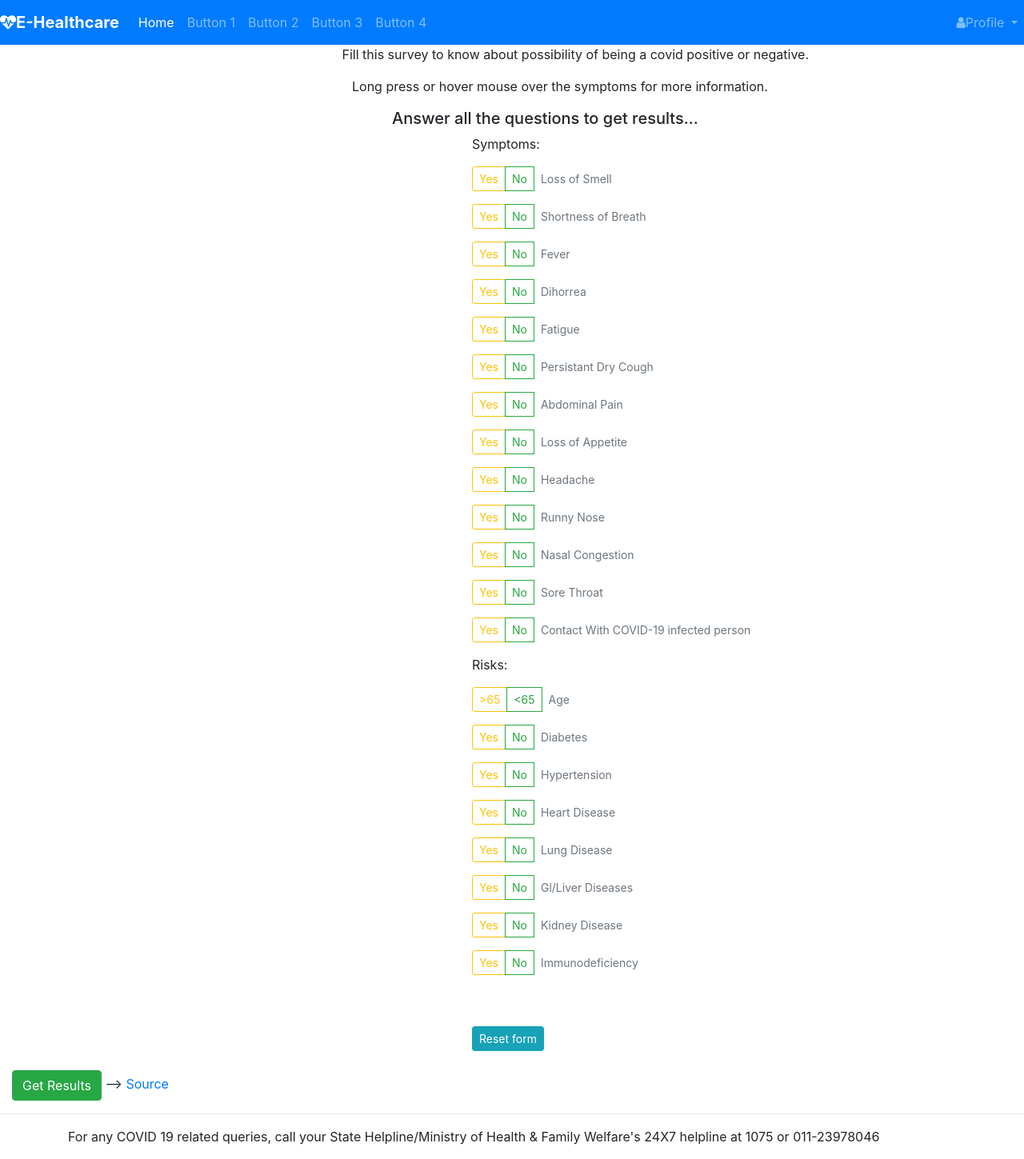
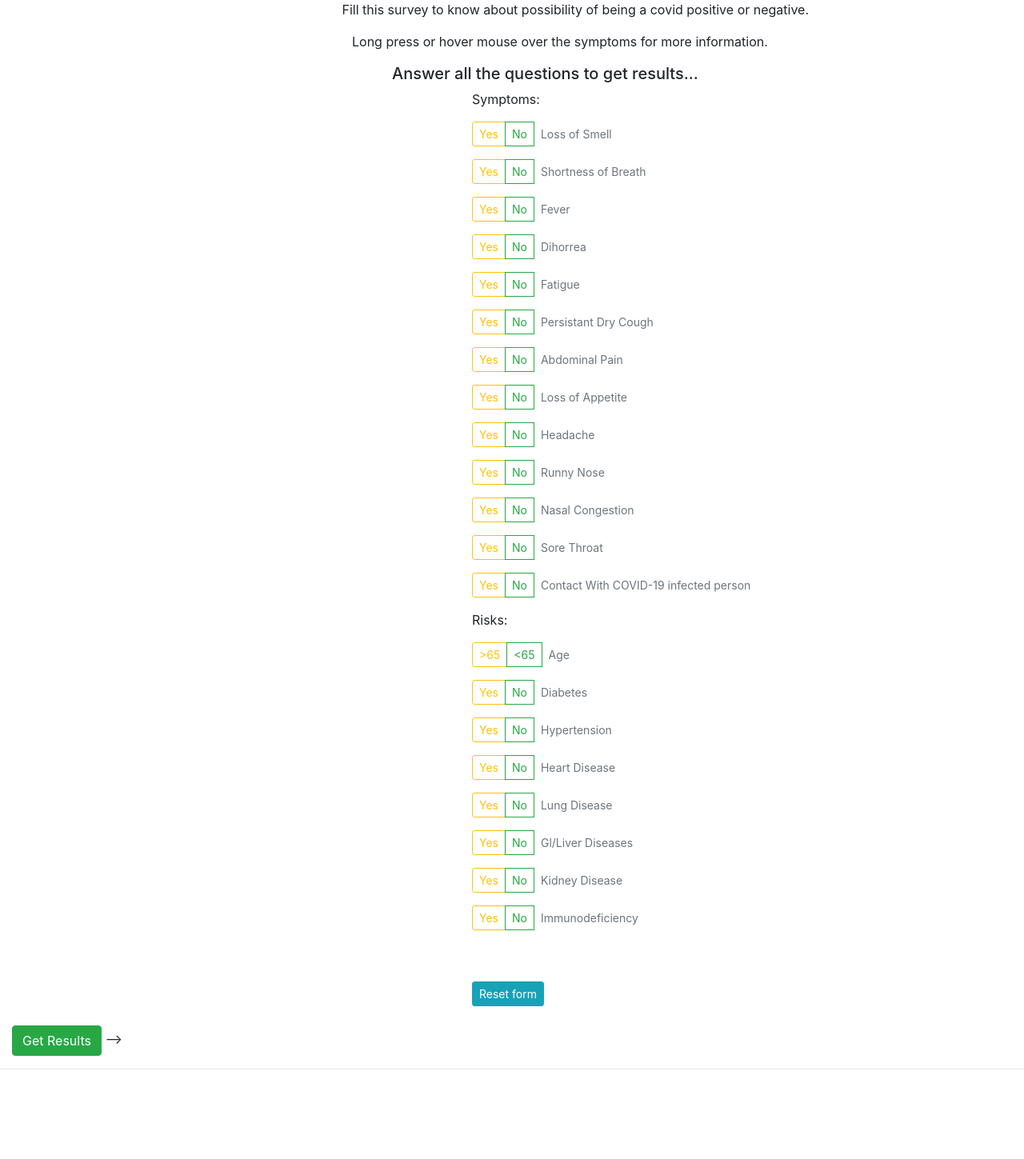
Before and after one commit to Swaraj57/ehealthconsult, a Django app: page /covid-checker in a window 1280 px wide. Shown: the whole page at 80% size. After the commit the page ends 1337 px from the top, so only its background shows below. Run offline with Django 3.2, Linux system fonts and the light colour scheme; some libraries are stand-ins or nearby versions.

Commit message:
Final V6

```diff
--- a/templates/covidchecker.html
+++ b/templates/covidchecker.html
@@ -5,7 +5,7 @@
 <head>
     <title>
 
-        COVID-19 Survey
+        COVID-19 Checker
 
     </title>
 
@@ -63,45 +63,7 @@
         }
     </style>
 </head>
-<div class="full-width container-fluid sticky-top">
-    <nav class="navbar navbar-expand-lg navbar-dark full-width bg-primary">
-        <a class="navbar-brand" href='/'><i class="fa fa-heartbeat" aria-hidden="true"></i><b>E-Healthcare</b></a>
-        <button class="navbar-toggler" type="button" data-toggle="collapse" data-target="#navbarTogglerDemo01"
-            aria-controls="navbarTogglerDemo01" aria-expanded="false" aria-label="Toggle navigation">
-            <span class="navbar-toggler-icon"></span>
-        </button>
-        <div class="collapse navbar-collapse" id="navbarTogglerDemo01">
 
-            <ul class="navbar-nav mr-auto mt-2 mt-lg-0">
-                <li class="nav-item active"><a class="nav-link" href='/'>Home</a></li>
-                <li class="nav-item"><a class="nav-link" href=''>Button 1</a></li>
-                <li class="nav-item"><a class="nav-link" href=''>Button 2</a></li>
-                <li class="nav-item"><a class="nav-link" href=''>Button 3</a></li>
-                <li class="nav-item"><a class="nav-link" href=''>Button 4</a></li>
-            </ul>
-
-            <ul class="navbar-nav navbar-right">
-                <div id="installContainer" class="hidden" style='padding : 0px 5px 3px 0px'>
-                    <button id="butInstall" type="button" class="btn btn-secondary">Install</button>
-                </div>
-
-                <li class="nav-item dropdown">
-                    <a class="nav-link dropdown-toggle" id="navbarDropdownMenuLink-4" data-toggle="dropdown"
-                        aria-haspopup="true" aria-expanded="false">
-                        <i class="fa fa-user" aria-hidden="true"></i>Profile </a>
-                    <div class="dropdown-menu dropdown-menu-right dropdown-info"
-                        aria-labelledby="navbarDropdownMenuLink-4">
-                        <a class="dropdown-item" href="#">My account</a>
-                        <a class="dropdown-item" href="#">Log out</a>
-                    </div>
-
-                </li>
-
-
-            </ul>
-        </div>
-    </nav>
-</div>
 
 <div class="container-fluid">
 
@@ -563,17 +525,10 @@
     </script>
     <script src="/static/hi.js"></script>
 
-
-    <a href="https://www.who.int/docs/default-source/coronaviruse/situation-reports/20200402-sitrep-73-covid-19.pdf"
-        target="blank">Source</a>
 </div>
 </div>
 <hr>
-<footer class="container">
-    <p>For any COVID 19 related queries, call your State Helpline/Ministry of Health & Family Welfare's 24X7
-        helpline at
-        1075 or 011-23978046</p>
-</footer>
+
 </body>
 
 </html>
```
